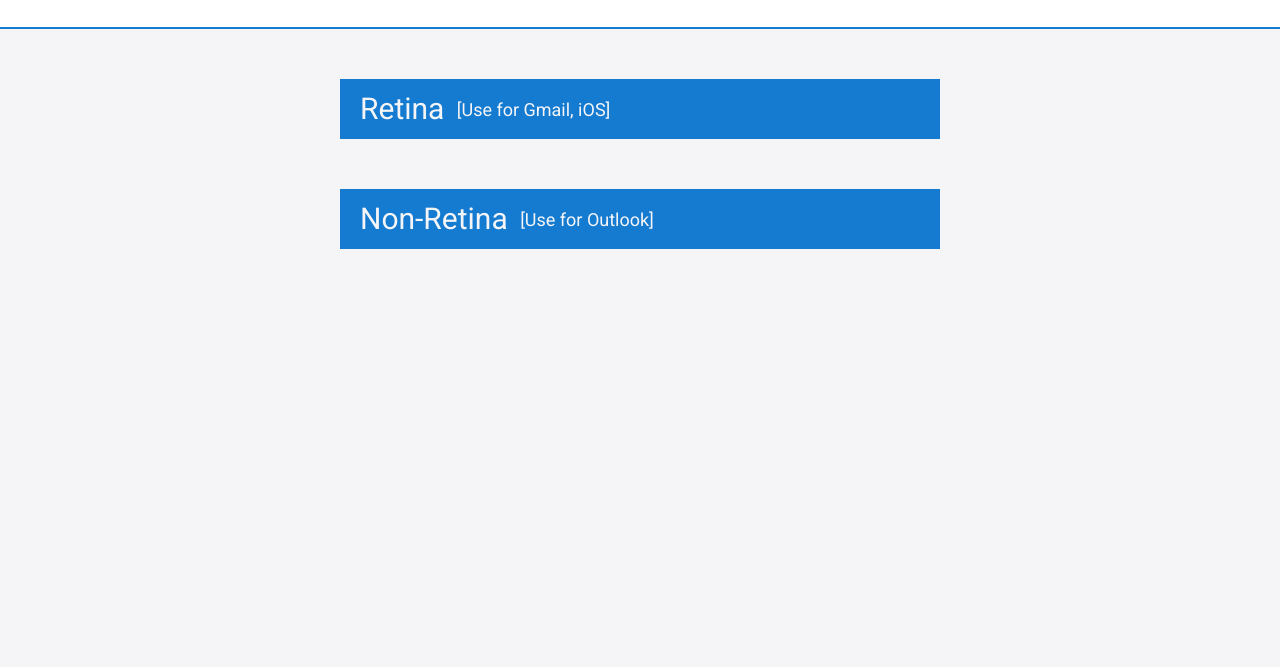
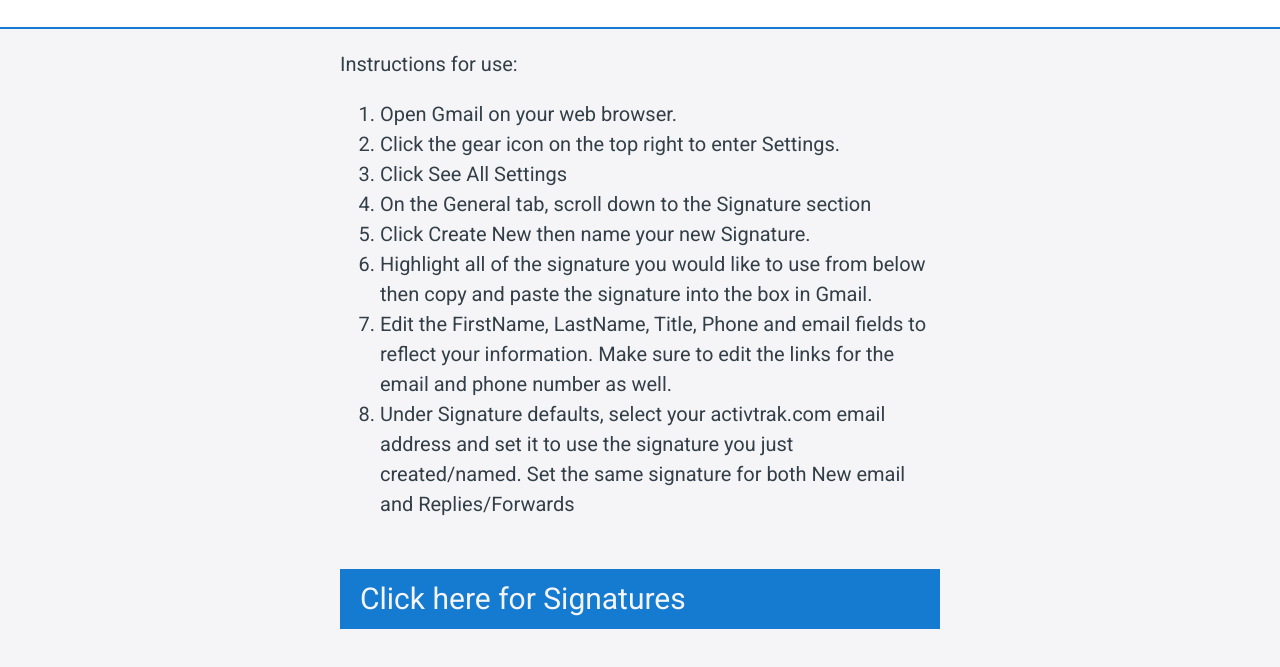
Before and after one commit to ActivTrakCorpSigs/activtrakcorpsigs.github.io, a plain HTML site: page index.html in a window 1280 px wide. Shown: the part 75-742 px from the top of the page. Drawn offline with nearby package versions, Linux system fonts and the light colour scheme.

Commit message:
add instructions

```diff
--- a/index.html
+++ b/index.html
@@ -18,9 +18,24 @@
     </h1>
     </header>
 
+    <div class="instructions">
+      <p>Instructions for use:</p>
+      <ol>
+        <li>Open Gmail on your web browser.</li>
+        <li>Click the gear icon on the top right to enter Settings.</li>
+        <li>Click See All Settings</li>
+        <li>On the General tab, scroll down to the Signature section</li>
+        <li>Click Create New then name your new Signature.</li>
+        <li>Highlight all of the signature you would like to use from below then copy and paste the signature into the box in Gmail.</li>
+        <li>Edit the FirstName, LastName, Title, Phone and email fields to reflect your information. Make sure to edit the links for the  email and phone number as well.</li>
+        <li>Under Signature defaults, select your activtrak.com email address and set it to use the signature you just created/named. Set the same signature for both New email and Replies/Forwards</li>
+
+      </ol>
+    </div>
+
     <div class="dep-toggle">
       <div class="button">
-        <h2 class="unselect"><span class="primaryhead">Retina</span> <span class="subhead">[Use for Gmail, iOS]</span></h2>
+        <h2 class="unselect"><span class="primaryhead">Click here for Signatures</span> <!--<span class="subhead">[Use for Gmail, iOS]</span>--></h2>
       </div>
     </div>
     <div class="dep-outer">
@@ -57,8 +72,7 @@
         </div>
     </div>
 
-    <!-- *********************************************************************** -->
-    <!-- *********************************************************************** -->
+    <!-- ***********************************************************************
 
     <div class="dep-toggle">
       <div class="button">
@@ -68,28 +82,24 @@
     <div class="dep-outer">
         <div class="dep-inner">
 
-          <!-- *********************************************************************** -->
           <div class="unselect">
               State of the Workplace Report
           </div>
 
           <iframe src="report-nr.html" scrolling="no" height="250" frameborder="1" marginheight="20px" marginwidth="20px" allowfullscreen></iframe>
 
-          <!-- *********************************************************************** -->
           <div class="unselect">
               Work wiser
           </div>
 
           <iframe src="wiser-nr.html" scrolling="no" height="250" frameborder="1" marginheight="20px" marginwidth="20px" allowfullscreen></iframe>
 
-          <!-- *********************************************************************** -->
           <div class="unselect">
               Award Winning
           </div>
 
           <iframe src="awards-nr.html" scrolling="no" height="250" frameborder="1" marginheight="20px" marginwidth="20px" allowfullscreen></iframe>
 
-          <!-- *********************************************************************** -->
           <div class="unselect">
               Boost Productivity
           </div>
@@ -98,6 +108,7 @@
           <br><br>
         </div>
     </div>
+  *********************************************************************** -->
 
 
 
--- a/styles.css
+++ b/styles.css
@@ -62,6 +62,13 @@
     font-weight: bold;
     background-color: initial !important;
     text-align: center;
+}
+
+p, ol li {
+    font-family: 'sofia-pro', 'Roboto', 'Century Gothic', Helvetica, Arial, sans-serif;
+    font-size: 20px;
+    line-height: 30px;
+    color: #333f48;
 }
 
 h1.unselect {
```
